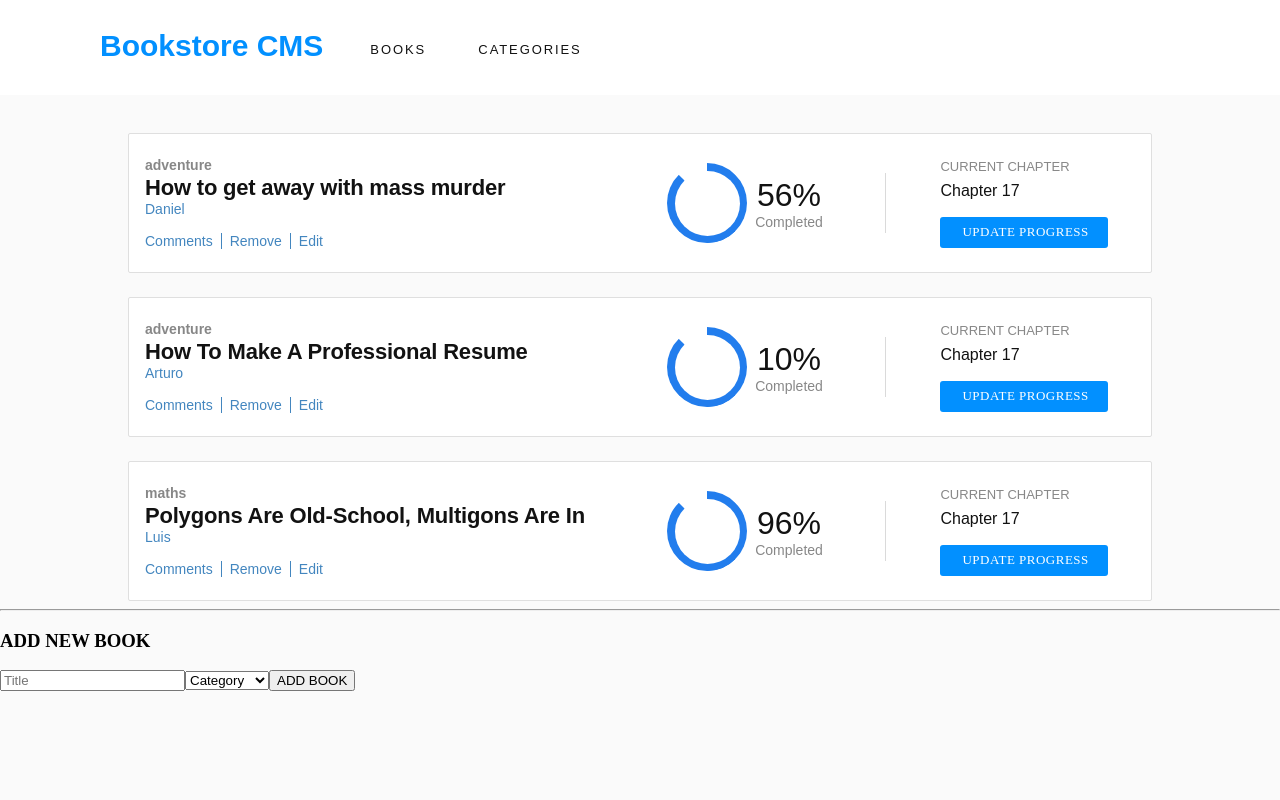
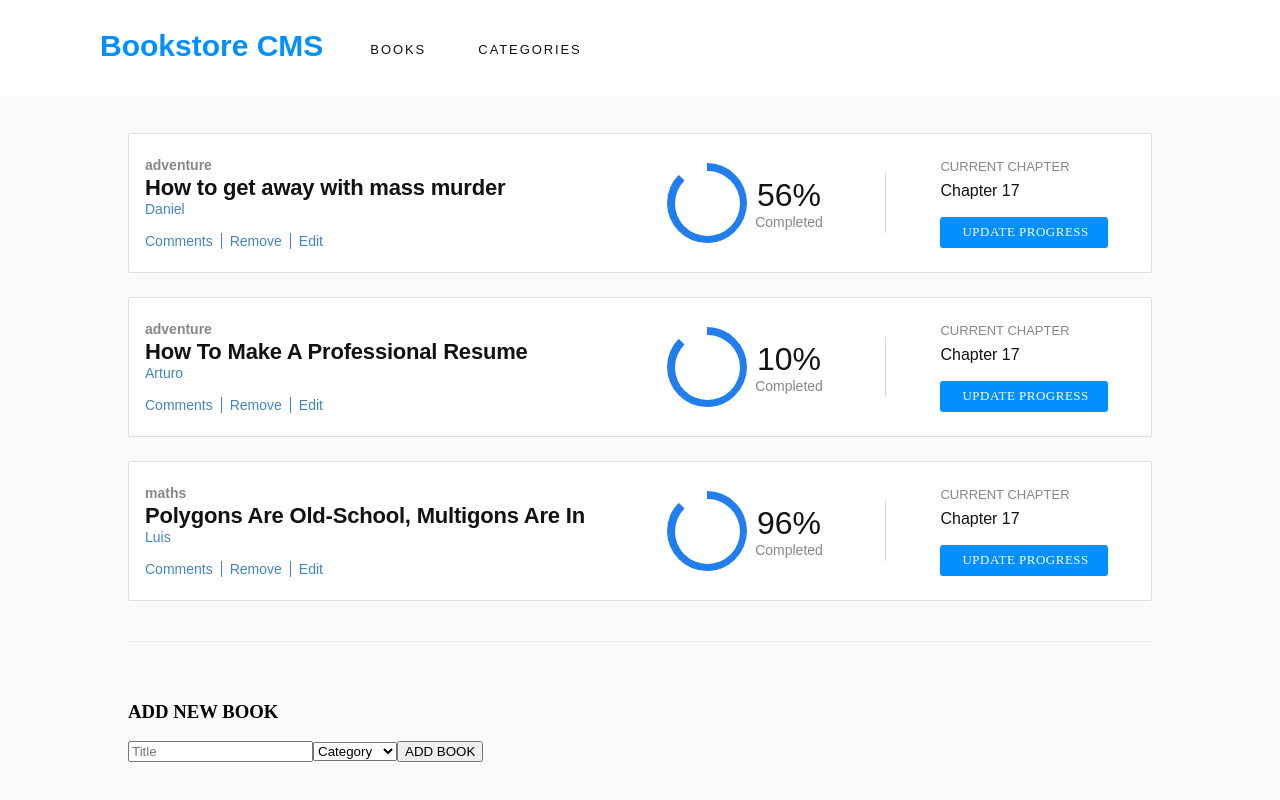
Before and after one commit to Danie12345/bookstore-react, a React (Create React App) app: page /store in a window 1280 px wide. Built offline with nearby package versions, Linux system fonts and the light colour scheme.

Commit message:
Fix division styling

```diff
--- a/src/components/books-section/BooksSection.css
+++ b/src/components/books-section/BooksSection.css
@@ -0,0 +1,16 @@
+.booksSection {
+  display: flex;
+  flex-direction: column;
+  gap: 40px;
+  width: 80%;
+  padding: 0% 10%;
+  margin: 0%;
+}
+
+.divideSection {
+  width: 100%;
+  height: 1px;
+  box-sizing: border-box;
+  background-color: #e8e8e8;
+  align-self: center;
+}
--- a/src/components/books-section/BooksSection.js
+++ b/src/components/books-section/BooksSection.js
@@ -3,10 +3,12 @@ import React from 'react';
 import Books from './books/Books';
 import Form from './form/Form';
 
+import './BooksSection.css';
+
 const BooksSection = () => (
-  <div>
+  <div className="booksSection">
     <Books />
-    <hr className="divideSection" />
+    <div className="divideSection" />
     <Form />
   </div>
 );
--- a/src/components/books-section/books/Books.css
+++ b/src/components/books-section/books/Books.css
@@ -1,7 +1,6 @@
 .bookItems {
   display: flex;
   flex-direction: column;
-  width: 80%;
-  padding: 0% 10%;
+  width: 100%;
   gap: 24px;
 }
```
